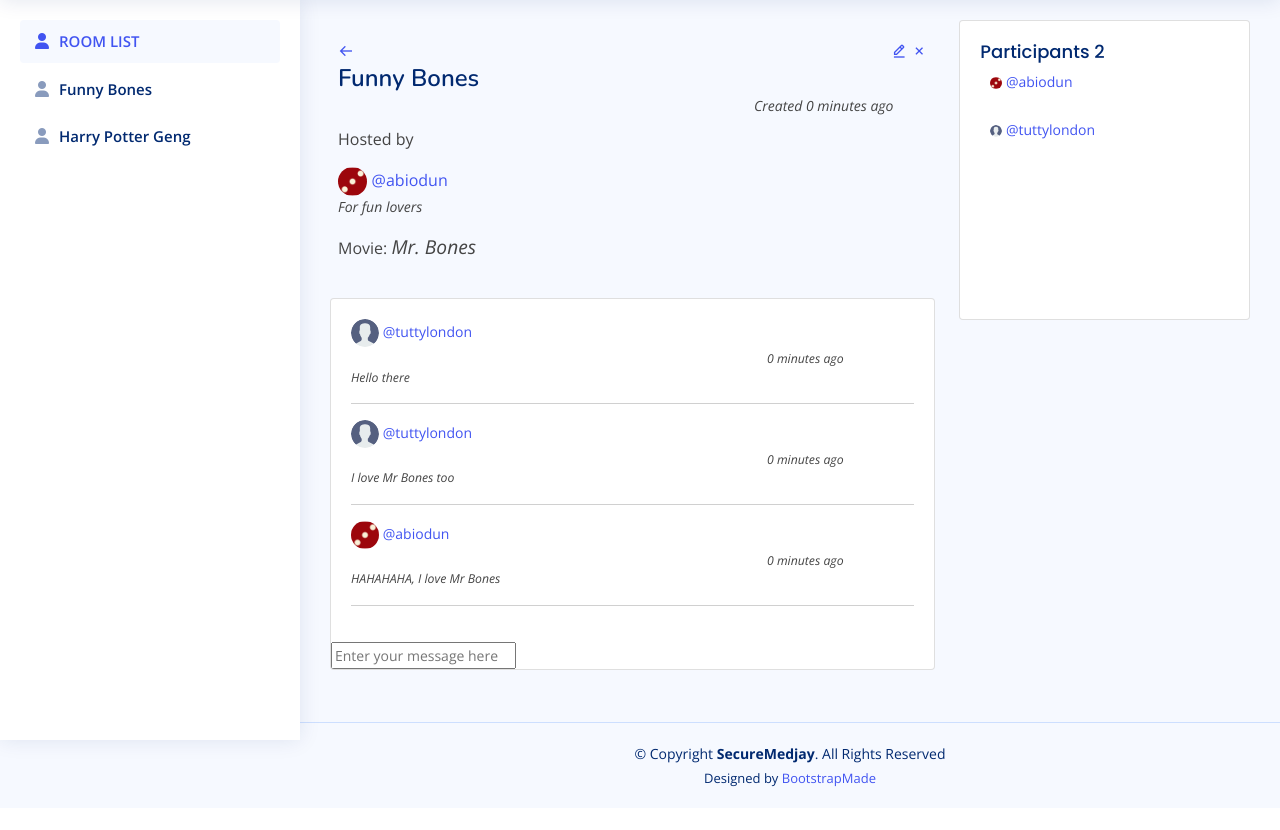
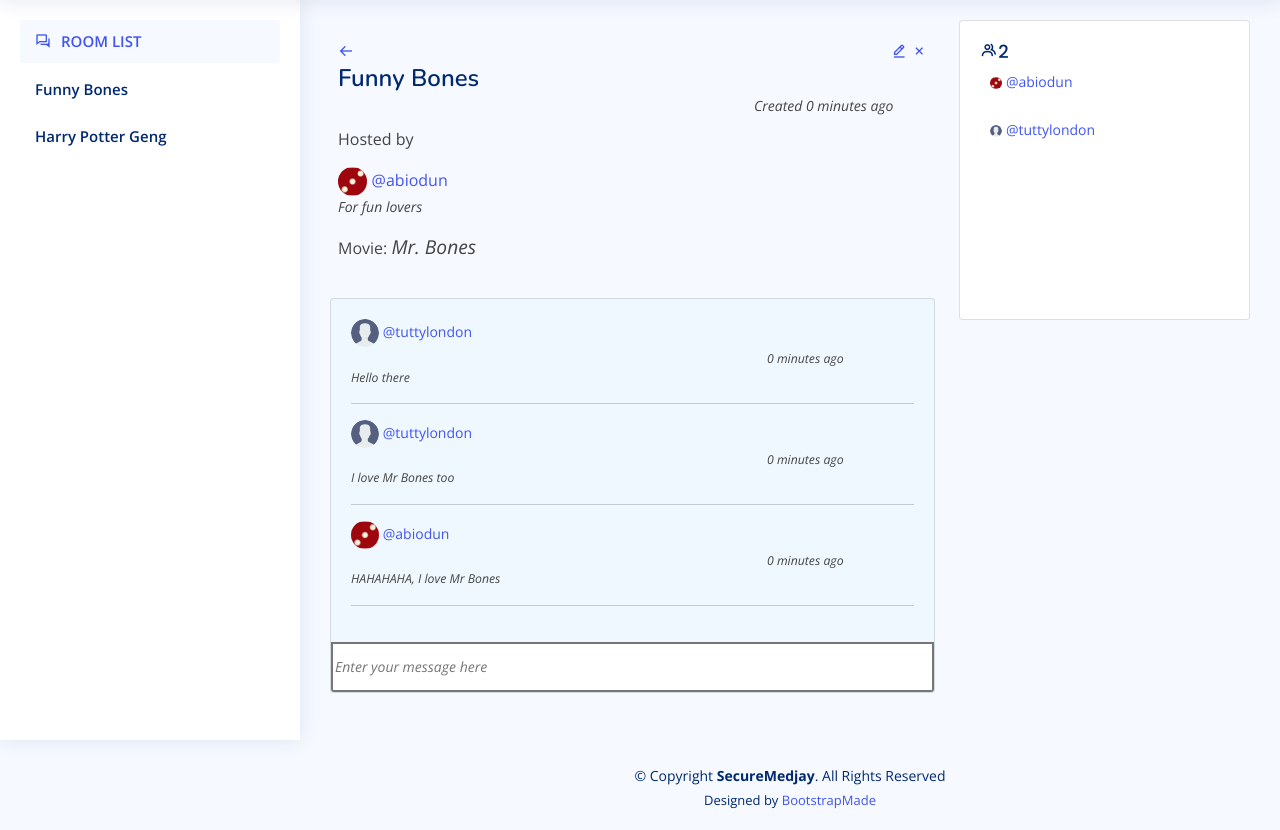
Before and after one commit to securemedjay/MovieGeng, a Django app: page /room-detail/2/ in a window 1280 px wide. Shown: the part 60-890 px from the top of the page. Before the commit the page ends 847 px from the top, so only its background shows below. Run offline with Django 4.2, Linux system fonts and the light colour scheme; a user stored in the database is signed in; data comes from the database, SQL or seed files in the repository; both versions use the stored data as it was after the commit; some libraries are stand-ins or nearby versions.

Commit message:
improved ui pages

```diff
--- a/base/templates/base/footer.html
+++ b/base/templates/base/footer.html
@@ -1,5 +1,16 @@
   <!-- ======= Footer ======= -->
   {% load static %}
+
+  {% if home %}
+    <footer class="search-footer footer">
+      <div class="copyright">
+        &copy; Copyright <strong><span>SecureMedjay</span></strong>. All Rights Reserved
+      </div>
+      <div class="credits">
+        Designed by <a href="https://bootstrapmade.com/">BootstrapMade</a>
+      </div>
+    </footer><!-- End Footer -->
+  {% else %}
     <footer id="footer" class="footer">
       <div class="copyright">
         &copy; Copyright <strong><span>SecureMedjay</span></strong>. All Rights Reserved
@@ -12,3 +23,4 @@
         Designed by <a href="https://bootstrapmade.com/">BootstrapMade</a>
       </div>
     </footer><!-- End Footer -->
+  {% endif %}
--- a/base/templates/base/participants.html
+++ b/base/templates/base/participants.html
@@ -5,7 +5,7 @@
           <div class="card">
 
             <div class="card-body">
-              <h5 class="card-title">Participants {{participants.count}}</h5>
+              <h5 class="card-title"><i class='bx bx-group' ></i>{{participants.count}}</h5>
               {% for participant in participants %}
                 <div class="activity">
                   <div class="message-card activity-item d-flex">
--- a/base/templates/base/room_detail.html
+++ b/base/templates/base/room_detail.html
@@ -41,7 +41,7 @@
 
                 <div class="col-12">
 
-                    <div class="card recent-sales overflow-auto">
+                    <div class="chat-box card recent-sales overflow-auto">
                         <div class="card-body">
                           {% for message in messages %}
                             <div>
@@ -59,7 +59,7 @@
                           <div>
                               <form method="post">
                                   {% csrf_token %}
-                                  <input type="text" placeholder="Enter your message here" name="message">
+                                  <input class="chat-textbox" type="text" placeholder="Enter your message here" name="message">
                               </form>
                           </div>
                         {% endif %}
--- a/base/templates/base/rooms_pane.html
+++ b/base/templates/base/rooms_pane.html
@@ -4,7 +4,7 @@
 
       <li class="nav-item">
         <a class="nav-link">
-          <i class="fa-solid fa-user"></i>
+          <i class='bx bx-conversation'></i>
           <span>ROOM LIST</span>
         </a>
       </li>
@@ -13,7 +13,7 @@
       {% for room in rooms %}
         <li class="nav-item">
           <a class="nav-link collapsed" data-bs-target="#forms-nav" href="{% url 'base:room-detail' room.id %}">
-            <i class="fas fa-user"></i><span>{{room.name}}</span>
+            <span>{{room.name}}</span>
           </a>
         </li>
       {% endfor %}
--- a/base/templates/base/user_profile.html
+++ b/base/templates/base/user_profile.html
@@ -11,7 +11,7 @@
 
 
   <main id="main" class="main">
-
+    <div class="search-main">
       <div class="pagetitle">
         <h1>Profile</h1>
       </div><!-- End Page Title -->
@@ -211,6 +211,6 @@
           </div>
         </div>
       </section>
-
+    </div>
   </main><!-- End #main -->
 {% endblock %}
--- a/static/styles/style.css
+++ b/static/styles/style.css
@@ -1165,7 +1165,6 @@ h1, h2, h3, h4, h5, h6 {
   padding: 20px 0;
   font-size: 14px;
   transition: all 0.3s;
-  border-top: 1px solid #cddfff;
 }
 .footer .copyright {
   text-align: center;
@@ -1222,6 +1221,17 @@ h1, h2, h3, h4, h5, h6 {
 
 #id_description {
   width: 415px;
+}
+
+.chat-box {
+  background: aliceblue;
+}
+
+.chat-textbox {
+  width: -webkit-fill-available;
+  height: 50px;
+  border-style: double;
+  font-style: italic;
 }
 
 /*--------------------------------------------------------------
@@ -1298,7 +1308,8 @@ height: 3rem;
 } */
 
 .search-main {
-  height: 1000px;
+  height: 730px;
+  /* background: linear-gradient(45deg, silver, white); */
 }
 
 .main-search-form {
@@ -1316,3 +1327,7 @@ height: 3rem;
   width: 500px;
   height: 50px;
 }
+
+.search-footer {
+  margin: 0;
+}
--- a/templates/base.html
+++ b/templates/base.html
@@ -147,7 +147,7 @@
 
 {% include "base/footer.html" %}
 
-<a href="#" class="back-to-top d-flex align-items-center justify-content-center"><i class="bx bx-arrow-up-short"></i>
+<a href="#" class="back-to-top d-flex align-items-center justify-content-center"><i class='bx bx-up-arrow-alt'></i>
 </a>
 
 <!-- Vendor JS Files -->
```
Also changed, not shown: db.sqlite3. Lines whose indentation alone changed are shown as unchanged.
